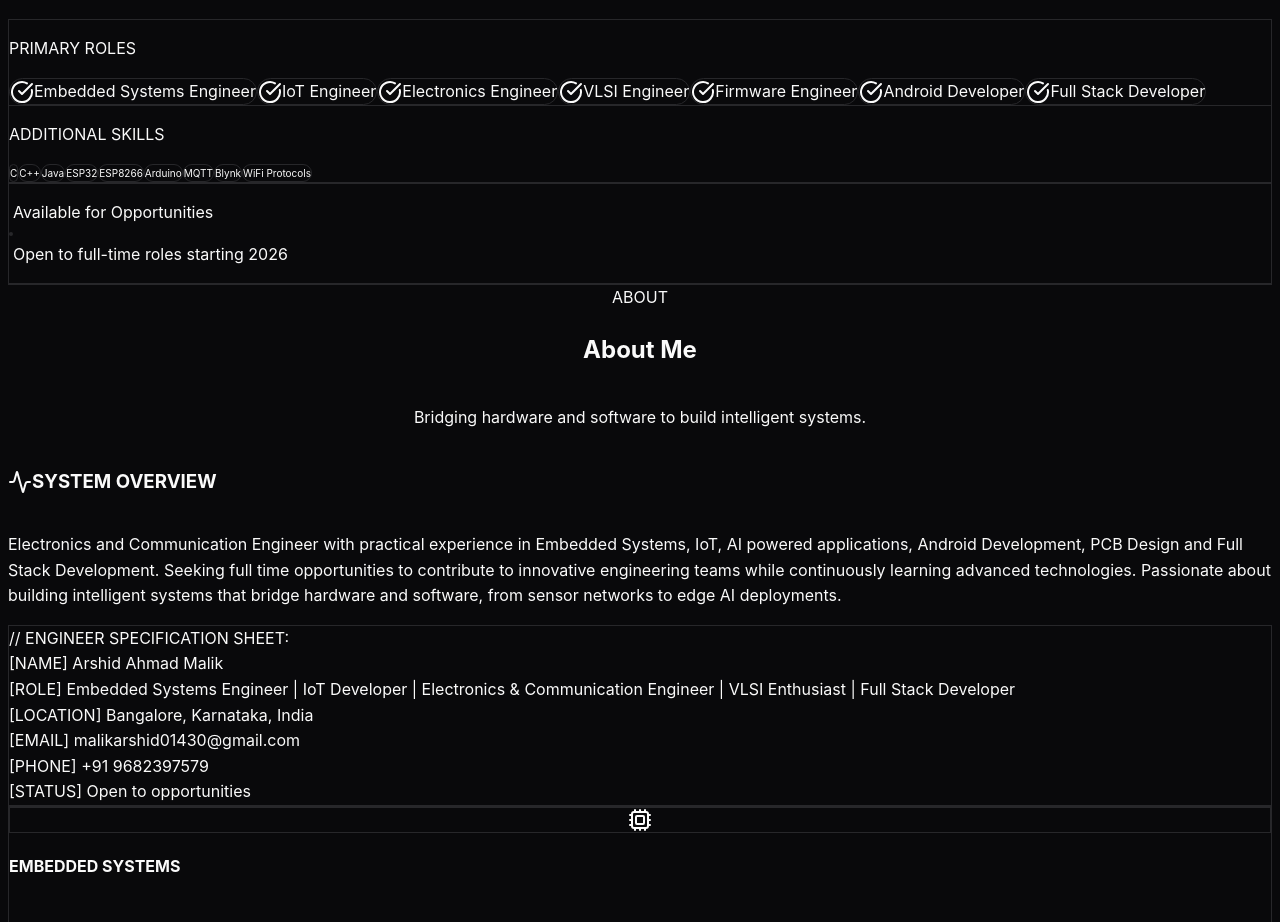
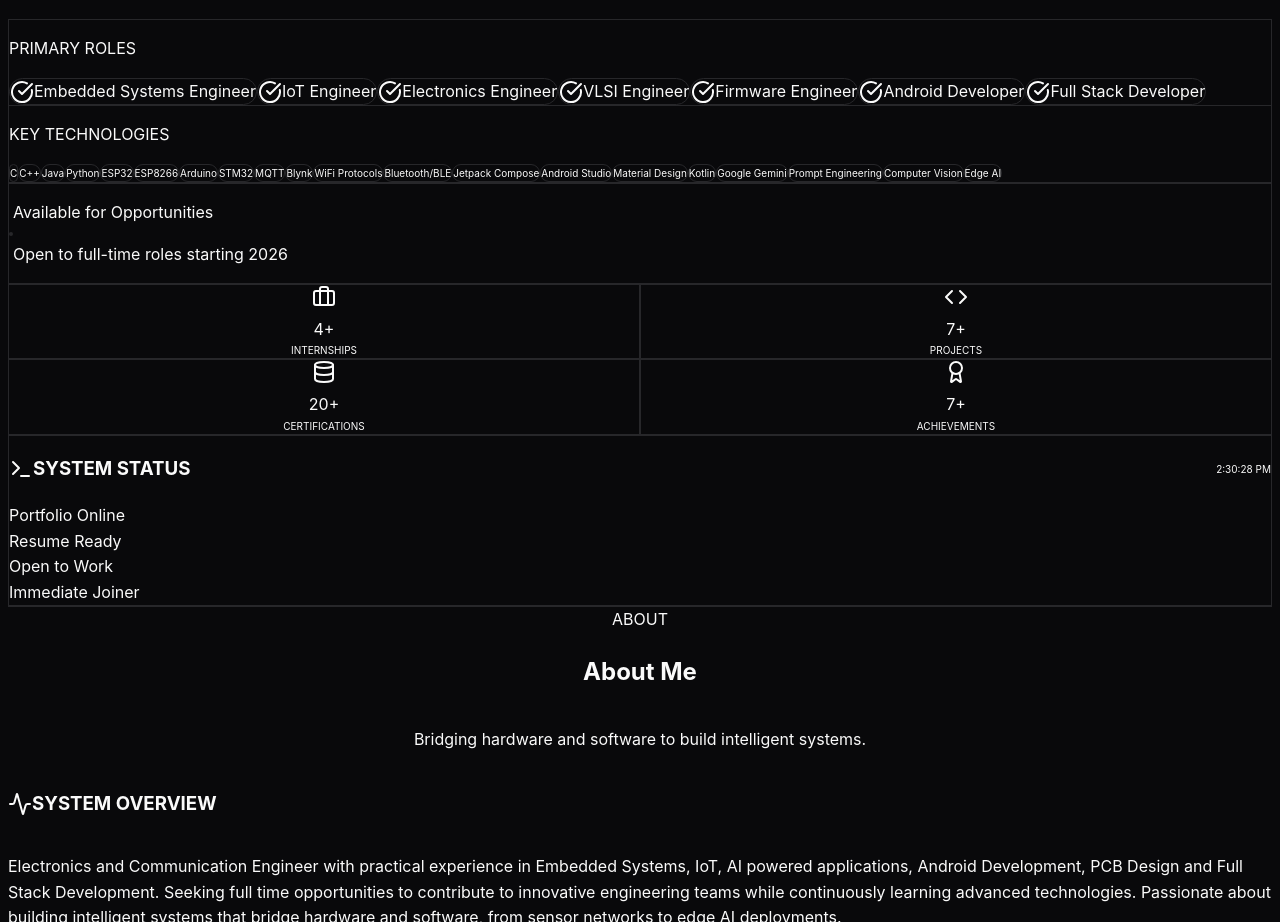
Before and after one commit to malikarshid01430-byte/arshid-portfolio, a Next.js app: page / in a window 1280 px wide. Shown: the part 2280-3202 px from the top of the page. Built offline with nearby package versions, Linux system fonts and the light colour scheme; no server answers.

Commit message:
Dashboard upgrades: stats, system status, richer recruiter view

```diff
--- a/app/components/RecruiterDashboard.tsx
+++ b/app/components/RecruiterDashboard.tsx
@@ -1,5 +1,6 @@
 "use client";
 
+import { useState, useEffect } from "react";
 import { motion } from "framer-motion";
 import {
   Briefcase,
@@ -11,10 +12,13 @@ import {
   Calendar,
   MessageSquare,
   CheckCircle,
+  Code,
+  Database,
+  Award,
+  Terminal,
 } from "lucide-react";
 import { portfolioData } from "../data/portfolio";
 
-export default function RecruiterDashboard() {
 const quickInfo = [
   { icon: Briefcase, label: "Current Status", value: "Actively Seeking Full Time Roles", color: "text-emerald-400 border-emerald-500/30 bg-emerald-500/5" },
   { icon: MapPin, label: "Current Location", value: "Bangalore, Karnataka", color: "text-cyan-400 border-cyan-500/30 bg-cyan-500/5" },
@@ -42,6 +46,25 @@ export default function RecruiterDashboard() {
   { icon: Phone, label: "Call", href: `tel:${portfolioData.personalInfo.phone}`, color: "border-emerald-500/30 bg-emerald-500/5 text-emerald-400 hover:border-emerald-400 hover:bg-emerald-500/10" },
   { icon: ExternalLink, label: "Portfolio", href: portfolioData.personalInfo.portfolioUrl, color: "border-cyan-500/30 bg-cyan-500/5 text-cyan-400 hover:border-cyan-400 hover:bg-cyan-500/10" },
 ];
+
+const stats = [
+  { icon: Briefcase, label: "Internships", value: "4+", color: "text-cyan-400" },
+  { icon: Code, label: "Projects", value: "7+", color: "text-violet-400" },
+  { icon: Database, label: "Certifications", value: "20+", color: "text-emerald-400" },
+  { icon: Award, label: "Achievements", value: "7+", color: "text-amber-400" },
+];
+
+const technologies = portfolioData.skillCategories.slice(0, 5).flatMap((cat) =>
+  cat.skills.slice(0, 4).map((skill) => skill.name)
+);
+
+export default function RecruiterDashboard() {
+  const [currentTime, setCurrentTime] = useState(new Date());
+
+  useEffect(() => {
+    const timer = setInterval(() => setCurrentTime(new Date()), 1000);
+    return () => clearInterval(timer);
+  }, []);
 
   return (
     <section className="relative isolate py-28 lg:py-36 border-t border-zinc-900 scroll-mt-32 overflow-hidden" aria-labelledby="recruiter-dashboard-heading">
@@ -164,19 +187,17 @@ export default function RecruiterDashboard() {
 
               <div className="mt-6 pt-6 border-t border-zinc-800">
                 <p className="text-xs text-zinc-500 font-mono uppercase tracking-wider mb-3">
-                  Additional Skills
+                  Key Technologies
                 </p>
                 <div className="flex flex-wrap gap-2">
-                  {portfolioData.skillCategories.slice(0, 3).map((category, catIdx) =>
-                    category.skills.slice(0, 3).map((skill, skillIdx) => (
+                  {technologies.map((tech, idx) => (
                     <span
-                        key={`${catIdx}-${skillIdx}`}
+                      key={idx}
                       className="inline-flex items-center rounded-full border border-zinc-700 bg-zinc-900/50 px-2.5 py-1 font-mono text-[10px] text-zinc-400"
                     >
-                        {skill.name}
+                      {tech}
                     </span>
-                    ))
-                  )}
+                  ))}
                 </div>
               </div>
             </motion.div>
@@ -198,6 +219,61 @@ export default function RecruiterDashboard() {
             </motion.div>
           </div>
         </div>
+
+        <motion.div
+          initial={{ opacity: 0, y: 20 }}
+          whileInView={{ opacity: 1, y: 0 }}
+          viewport={{ once: true, amount: 0.2 }}
+          transition={{ delay: 0.3, duration: 0.4 }}
+          className="mt-12 grid grid-cols-2 md:grid-cols-4 gap-4"
+        >
+          {stats.map((stat, idx) => {
+            const Icon = stat.icon;
+            return (
+              <div key={idx} className="rounded-xl border border-zinc-800 bg-zinc-950/50 p-4 text-center">
+                <Icon className={`h-6 w-6 mx-auto mb-2 ${stat.color}`} />
+                <div className="text-2xl font-bold text-white">{stat.value}</div>
+                <div className="text-[10px] font-mono text-zinc-500 uppercase tracking-wider">{stat.label}</div>
+              </div>
+            );
+          })}
+        </motion.div>
+
+        <motion.div
+          initial={{ opacity: 0, y: 20 }}
+          whileInView={{ opacity: 1, y: 0 }}
+          viewport={{ once: true, amount: 0.2 }}
+          transition={{ delay: 0.4, duration: 0.4 }}
+          className="mt-8 rounded-2xl border border-zinc-800 bg-zinc-950/40 p-6"
+        >
+          <div className="flex items-center justify-between mb-4">
+            <h3 className="font-mono text-sm font-semibold text-white uppercase tracking-wide flex items-center gap-2">
+              <Terminal className="h-4 w-4 text-cyan-400" />
+              System Status
+            </h3>
+            <span className="text-[10px] font-mono text-zinc-500">
+              {currentTime.toLocaleTimeString()}
+            </span>
+          </div>
+          <div className="grid grid-cols-1 sm:grid-cols-2 lg:grid-cols-4 gap-4">
+            <div className="flex items-center gap-3">
+              <div className="h-2 w-2 rounded-full bg-emerald-400 animate-pulse" />
+              <span className="text-xs text-zinc-400">Portfolio Online</span>
+            </div>
+            <div className="flex items-center gap-3">
+              <div className="h-2 w-2 rounded-full bg-emerald-400 animate-pulse" />
+              <span className="text-xs text-zinc-400">Resume Ready</span>
+            </div>
+            <div className="flex items-center gap-3">
+              <div className="h-2 w-2 rounded-full bg-emerald-400 animate-pulse" />
+              <span className="text-xs text-zinc-400">Open to Work</span>
+            </div>
+            <div className="flex items-center gap-3">
+              <div className="h-2 w-2 rounded-full bg-emerald-400 animate-pulse" />
+              <span className="text-xs text-zinc-400">Immediate Joiner</span>
+            </div>
+          </div>
+        </motion.div>
       </div>
     </section>
   );
```
Lines whose indentation alone changed are shown as unchanged.
